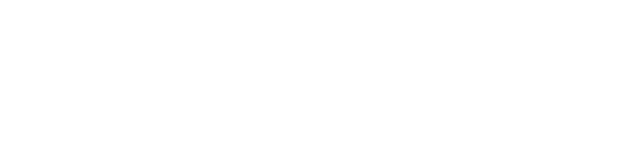
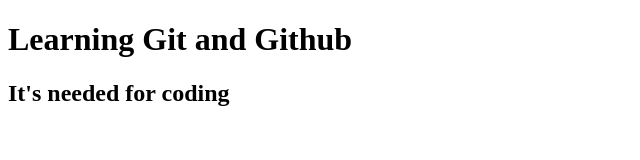
Before and after one commit to ahsanrkabir/my-second-repo, a plain HTML site: page index.html in a window 1280 px wide. Shown: the whole page, without its empty margins (0-640 px from the left). Drawn offline with Linux system fonts and the light colour scheme.

Commit message:
second commit

```diff
--- a/index.html
+++ b/index.html
@@ -7,6 +7,7 @@
     <title>My 2nd Github Repository</title>
 </head>
 <body>
-
+    <h1>Learning Git and Github</h1>
+    <h2>It's needed for coding</h2>
 </body>
 </html>
```
